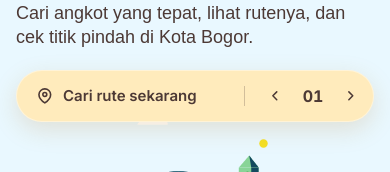
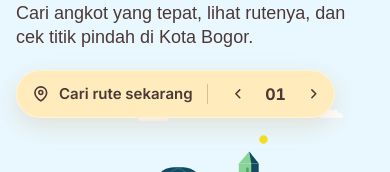
Before and after one commit to Arettaaa/project-naik-angkot, a React (Vite) app in the folder frontend/: page / in a window 390 px wide. Shown: the part 156-328 px from the top of the page. Built offline with nearby package versions, Linux system fonts and the light colour scheme; no server answers; a web font is replaced by a local one.

Commit message:
feat: add Hero component with animated city illustration and route search CTA

```diff
--- a/frontend/src/components/Hero.jsx
+++ b/frontend/src/components/Hero.jsx
@@ -118,8 +118,8 @@ export default function Hero() {
         </div>
 
         {/* Pill: cari rute + pilih nomor angkot untuk langsung melihat rutenya (tablet & desktop) */}
-        <div className="hero-muncul mt-5 inline-flex h-[52px] max-w-full items-center gap-1 rounded-full border border-white/40 bg-hero-pill pr-1.5 pl-5 shadow-[0_8px_24px_rgba(183,121,31,0.18)] [animation-delay:180ms] max-sm:w-full sm:mt-6 sm:h-14 lg:mt-6">
-          <Link to="/cari" className="inline-flex items-center gap-2.5 text-hero-brown transition-opacity hover:opacity-80 max-sm:flex-1">
+        <div className="hero-muncul mt-5 inline-flex h-[48px] max-w-full items-center gap-1 self-start rounded-full border border-white/40 bg-hero-pill pr-1 pl-4 shadow-[0_8px_24px_rgba(183,121,31,0.18)] [animation-delay:180ms] sm:mt-6 sm:h-14 sm:pr-1.5 sm:pl-5 lg:mt-6">
+          <Link to="/cari" className="inline-flex items-center gap-2.5 text-hero-brown transition-opacity hover:opacity-80">
             <svg width="16" height="16" viewBox="0 0 17 17" fill="none" className="shrink-0" aria-hidden="true">
               <path
                 d="M14.5 6.9c0 4.84-6.2 8.99-6.2 8.99S2.07 11.75 2.07 6.9a6.22 6.22 0 0 1 12.43 0Z"
```
